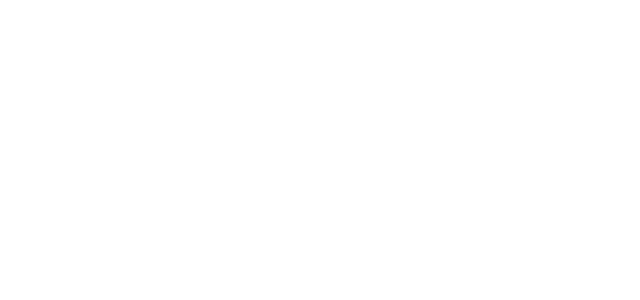
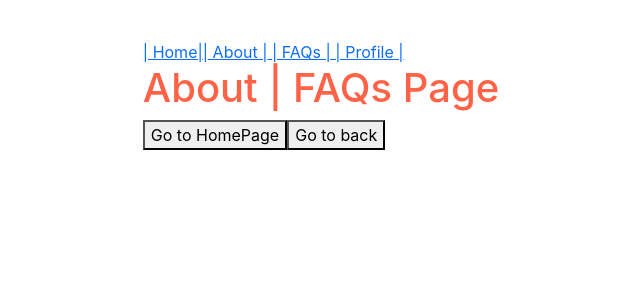
Before and after one commit to VanezaCT/ejercicio1, a React (Create React App) app: page /faqs in a window 1280 px wide. Before the commit this address had no page. Shown: the top 300 px of the page, without its empty margins (319-959 px from the left). Built offline with nearby package versions, Linux system fonts and the light colour scheme.

Commit message:
useNavigate - useLocation

```diff
--- a/src/AppRoutingOne.js
+++ b/src/AppRoutingOne.js
@@ -1,14 +1,34 @@
-import { BrowserRouter as Router, Route, Routes } from 'react-router-dom'
+import { BrowserRouter as Router, Link, Route, Routes } from 'react-router-dom'
 import HomePage from './pages/home/HomePages'
 import NotFoundPage from './pages/404/NotFoundPage'
+import AboutPage from './pages/about-faqs/AboutPage';
+import ProfilePage from './pages/profile/profilePage';
+import TaskListComponent from './components/container/task_list';
+import TaskDetailPage from './pages/tasks/TaskDetailPage';
+
 
 function AppRoutingOne() {
   return (
     <Router>
-      <Routes>
-        <Route path="/" element={<HomePage/>} />
-        <Route path='./pages/404/NotFoundPage.jsx' Component={<AppRoutingOne/>} />
-      </Routes>
+      <div>
+        <aside>
+          <Link to='/'>| Home|</Link>
+          <Link to='/about'>| About |</Link>
+          <Link to='/faqs'> | FAQs |</Link>
+          <Link to='/profilePage'> | Profile |</Link>
+        </aside>
+        <main>
+          <Routes>
+            <Route path="/" element={<HomePage />} />
+            <Route path='/about' element={<AboutPage />} />
+            <Route path='/faqs' element={<AboutPage />} />
+            <Route path='/profilePage' element={<ProfilePage />} />
+            <Route path='/taskPage' element={<TaskListComponent/>}/>
+            <Route path='/task/:id' element={<TaskDetailPage/>}/>
+          </Routes>
+        </main>
+      </div>
+
     </Router>
 
   )
--- a/src/components/pure/forms/loginFormik.jsx
+++ b/src/components/pure/forms/loginFormik.jsx
@@ -69,8 +69,7 @@ const LoginFormik = () => {
                                 </div>
                         )
                     }
-
-                    <button type="submit">Login</button>
+                                        <button type="submit">Login</button>
                     {isSubmitting ? (<p>Login your credential...</p>) : null}
                 </Form>
                     )
--- a/src/pages/404/NotFoundPage.jsx
+++ b/src/pages/404/NotFoundPage.jsx
@@ -0,0 +1,11 @@
+import React from 'react';
+
+const NotFoundPage = () => {
+    return (
+        <div>
+            <h1>404 - NotFoundPage</h1>
+        </div>
+    );
+}
+
+export default NotFoundPage;
--- /dev/null
+++ b/src/pages/about-faqs/AboutPage.jsx
@@ -0,0 +1,36 @@
+import React from 'react';
+import { useLocation, useNavigate } from 'react-router-dom';
+
+const AboutPage = () => {
+
+const location=  useLocation();
+const navigate = useNavigate()
+
+    console.log('we are in route', location.pathname);
+
+    const onNavigate =(path)=>{
+        navigate(path)
+    }
+
+    const goBack =()=>{
+        navigate(-1)
+    }
+
+    return (
+        <div>
+            <h1>
+                About | FAQs Page
+            </h1>
+            <div>
+                <button onClick={()=> onNavigate('/')}>
+                    Go to HomePage
+                </button>
+                <button onClick={goBack}>
+                    Go to back
+                </button>
+            </div>
+        </div>
+    );
+}
+
+export default AboutPage;
--- a/src/pages/home/HomePages.jsx
+++ b/src/pages/home/HomePages.jsx
@@ -1,9 +1,27 @@
 import React from 'react';
+import {  useNavigate } from 'react-router-dom';
 
 const HomePages = () => {
+
+    const navigate = useNavigate()
+
+    const onNavigate = (path) => {
+        navigate(path)
+    }
+
+
+
+
     return (
         <div>
             <h1>Home page</h1>
+            <div>
+                <button onClick={() => onNavigate('/profilePage')}>
+                    Go to Profile
+                </button>
+
+
+            </div>
         </div>
     );
 }
--- /dev/null
+++ b/src/pages/profile/profilePage.jsx
@@ -0,0 +1,28 @@
+import React from 'react';
+import { useNavigate } from 'react-router-dom';
+
+const ProfilePage = ({user}) => {
+
+    const navigate=useNavigate()
+
+    const goBack = (path) => {
+        navigate(path)
+    }
+
+    const navigateTo =(path)=>{
+        navigate(path)
+    }
+    return (
+        <div>
+            <h1>
+                Your Profile
+            </h1>
+            <button onClick={()=>navigateTo('/taskPage')} >Task</button>
+            <button onClick={()=>goBack('/')}>
+                Go to back
+            </button>
+        </div>
+    );
+}
+
+export default ProfilePage;
--- /dev/null
+++ b/src/pages/tasks/TaskDetailPage.jsx
@@ -0,0 +1,14 @@
+import React from 'react';
+import { useParams } from 'react-router-dom';
+
+const TaskDetailPage = () => {
+
+    const{id}=useParams()
+    return (
+        <div>
+            <h1>Task Detail - {id}</h1>
+        </div>
+    );
+}
+
+export default TaskDetailPage;
```
Also changed, not shown: src/pages/tasks/taskPage.jsx (added, +12 -0 lines), 1 other file (tests, documents, lock files or other folders).
